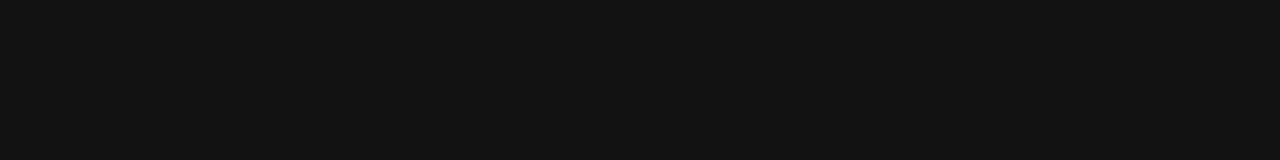
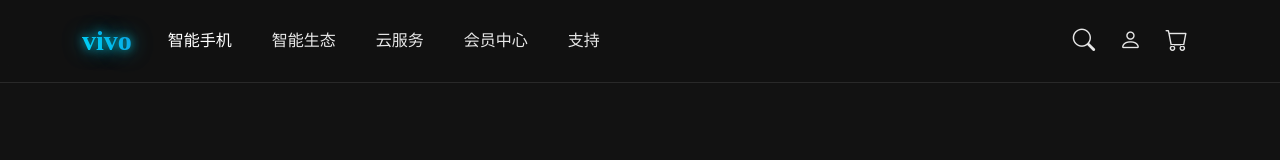
Before and after one commit to ekko-o/front-code, a plain HTML site: page 07-响应网页开发/代码/06-vivo响应式网站/index.html in a window 1280 px wide. Drawn offline with nearby package versions, Linux system fonts and the light colour scheme; files that its build step writes are made by us from their sources.

Commit message:
导航部分完成

```diff
--- /dev/null
+++ b/07-响应网页开发/代码/06-vivo响应式网站/css/index.css
@@ -0,0 +1,66 @@
+:root{
+   --vivo-blue: #1976d2;
+   --vivo-cyan: #00e5ff;
+   --vivo-purple: #7b1fa2;
+   --vivo-dark: #121212;
+   --vivo-card-bg: #1e1e1e;
+   --neon-glow: 0 0 10px rgba(0, 229, 255, 0.7),
+     0 0 20px rgba(0, 229, 255, 0.5),
+     0 0 30px rgba(0, 229, 255, 0.3);
+}
+body{
+    font-family: 'Monsterrat','sans-serif';
+    background-color:  var(--vivo-dark);
+    color: #fff;
+    overflow-x: hidden;
+}
+/* 导航栏制作 */
+.navbar{
+    background-color: rgba(18, 18, 18, 0.95)!important;
+    backdrop-filter: blur(10px);
+    border-bottom: 1px solid rgba(255,255,255,0.1);
+    padding: 15px 0;
+}
+.icons a{
+    font-size: 1.4rem;
+    color: rgba(255,255,255,0.9);
+    padding: 0 10px;
+}
+.icons a:hover{
+    color: var(--vivo-cyan);
+    text-shadow: var(--neon-glow);
+}
+.nav-link{
+    position: relative;
+    color: rgba(255,255,255,0.9);
+    margin: 0 12px;
+}
+.nav-link:hover{
+    text-shadow: var(--neon-glow);
+}
+.nav-link::after{
+    content: '';
+    position: absolute;
+    left: 0;
+    bottom: -5px;
+    width: 0;
+    height: 2px;
+    background: linear-gradient(45deg, var(--vivo-cyan), var(--vivo-blue));
+    transition: width 0.3s ease-in-out;
+}
+.nav-link:hover::after{
+    width: 100%;
+}
+.nav-link:hover::after{
+    width: 100%;
+}
+.navbar-brand,
+.navbar-brand:hover{
+    font-size: 28px;
+    font-weight: 700;
+    background: linear-gradient(45deg, var(--vivo-cyan), var(--vivo-blue));
+    -webkit-background-clip: text;
+    background-clip: text;
+    color: transparent;
+    text-shadow: var(--neon-glow);
+}
--- a/07-响应网页开发/代码/06-vivo响应式网站/index.html
+++ b/07-响应网页开发/代码/06-vivo响应式网站/index.html
@@ -1,27 +1,56 @@
 <!doctype html>
 <html lang="en">
+
 <head>
   <meta charset="UTF-8" />
   <meta name="viewport" content="width=device-width, initial-scale=1.0" />
   <title>vivo智能手机官方网站 - X200s 影像旗舰</title>
-    <meta
-      name="keywords"
-      content="vivo, vivo官网, vivo智能手机大全, vivo手机最新报价, vivo手机图片, X200系列、S20系列、X Fold3、vivo Pad5 Pro、vivo WATCH 5、iQOO 13"
-    />
-    <meta
-      name="description"
-      content="手机领域的国际化品牌，vivo官网提供手机资讯、售前咨询、在线购买、售后服务等功能；vivo当季明星..."
-    />
+  <meta name="keywords"
+    content="vivo, vivo官网, vivo智能手机大全, vivo手机最新报价, vivo手机图片, X200系列、S20系列、X Fold3、vivo Pad5 Pro、vivo WATCH 5、iQOO 13" />
+  <meta name="description" content="手机领域的国际化品牌，vivo官网提供手机资讯、售前咨询、在线购买、售后服务等功能；vivo当季明星..." />
   <link rel="icon" href="./favicon.ico" />
   <link rel="stylesheet" href="./bootstrap/bootstrap.min.css" />
-    <link
-      rel="stylesheet"
-      href="https://cdn.jsdelivr.net/npm/bootstrap-icons@1.10.0/font/bootstrap-icons.css"
-    />
+  <link rel="stylesheet" href="https://cdn.jsdelivr.net/npm/bootstrap-icons@1.10.0/font/bootstrap-icons.css" />
   <link rel="stylesheet" href="./css/index.css" />
 </head>
+
 <body>
+  <nav class="navbar navbar-expand-lg bg-body-tertiary fixed-top" data-bs-theme="dark">
+    <div class="container">
+      <a class="navbar-brand" href="#">vivo</a>
+      <button class="navbar-toggler" type="button" data-bs-toggle="collapse" data-bs-target="#navbarSupportedContent"
+        aria-controls="navbarSupportedContent" aria-expanded="false" aria-label="Toggle navigation">
+        <span class="navbar-toggler-icon"></span>
+      </button>
+      <div class="collapse navbar-collapse" id="navbarSupportedContent">
+        <ul class="navbar-nav me-auto mb-2 mb-lg-0">
+          <li class="nav-item">
+            <a class="nav-link active" aria-current="page" href="#">智能手机</a>
+          </li>
+          <li class="nav-item">
+            <a class="nav-link" href="#">智能生态</a>
+          </li>
+          <li class="nav-item">
+            <a class="nav-link" href="#">云服务</a>
+          </li>
+          <li class="nav-item">
+            <a class="nav-link" href="#">会员中心</a>
+          </li>
+          <li class="nav-item">
+            <a class="nav-link" href="#">支持</a>
+          </li>
 
+        </ul>
+        <!-- 右侧图标 -->
+        <div class="icons">
+          <a href="#"><i class="bi bi-search"></i></a>
+          <a href="#"><i class="bi bi-person"></i></a>
+          <a href="#"><i class="bi bi-cart"></i></a>
+        </div>
+      </div>
+    </div>
+  </nav>
+  <script src="./bootstrap/bootstrap.min.js"></script>
+</body>
 
-  </body>
 </html>
```
Lines whose indentation alone changed are shown as unchanged.
